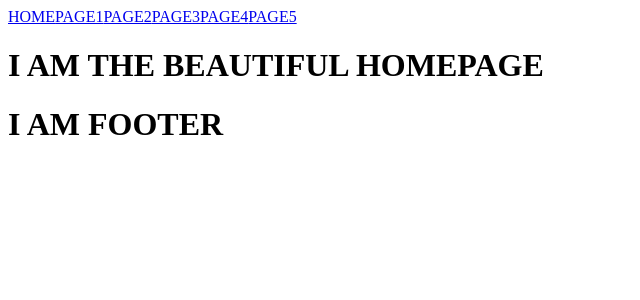
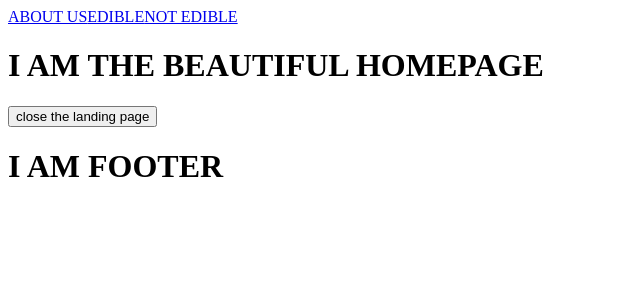
Before and after one commit to mancia08/plants, a React (Create React App) app: page / in a window 1280 px wide. Shown: the top 300 px of the page, without its empty margins (0-640 px from the left). Built offline with nearby package versions, Linux system fonts and the light colour scheme.

Commit message:
fixed router

```diff
--- a/src/App.js
+++ b/src/App.js
@@ -1,32 +1,20 @@
 import { Switch, Route } from "react-router-dom";
 
-import HomePage from "./components/home/HomePage";
-import PageOne from "./components/pageOne/PageOne";
+import Landing from "./components/landing/Landing";
 import PageTwo from "./components/pageTwo/PageTwo";
 import PageThree from "./components/pageThree/PageThree";
-import PageFour from "./components/pageFour/PageFour";
-import PageFive from "./components/pageFive/PageFive";
 
 const App = () => (
   /* NOTE. IF YOU WANT TO CHANGE THE LINK: CHANGE IT HERE AND INSIDE LINK IN NAVBAR.JS */
   <Switch>
     <Route exact path="/">
-      <HomePage />
+      <Landing />
     </Route>
-    <Route exact path="/page1">
-      <PageOne />
-    </Route>
-    <Route exact path="/page2">
+    <Route exact path="/edible">
       <PageTwo />
     </Route>
-    <Route exact path="/page3">
+    <Route exact path="/not-edible">
       <PageThree />
-    </Route>
-    <Route exact path="/page4">
-      <PageFour />
-    </Route>
-    <Route exact path="/page5">
-      <PageFive />
     </Route>
   </Switch>
 );
--- a/src/components/home/HomePage.js
+++ b/src/components/home/HomePage.js
@@ -1,10 +1,11 @@
 import Navbar from "./../navbar/Navbar";
 import Footer from "./../footer/Footer";
 
-const HomePage = () => (
+const HomePage = (props) => (
   <>
     <Navbar />
     <h1>I AM THE BEAUTIFUL HOMEPAGE</h1>
+    <button onClick={props.action}>close the landing page</button>
     <Footer />
   </>
 );
--- /dev/null
+++ b/src/components/landing/Landing.js
@@ -0,0 +1,19 @@
+import HomePage from "../home/HomePage"
+import PageOne from "../pageOne/PageOne"
+import React, { Component } from 'react';
+
+class Landing extends Component {
+    state = {isLandingOpen : true}
+
+    closeLanding = () => this.setState({isLandingOpen : false})
+
+    render() {
+        return (
+            <main>
+                {this.state.isLandingOpen ? <HomePage action={this.closeLanding}/> : <PageOne/>}
+            </main>
+        );
+    }
+}
+
+export default Landing;
--- a/src/components/navbar/Navbar.js
+++ b/src/components/navbar/Navbar.js
@@ -3,12 +3,9 @@ import { Link } from "react-router-dom";
 const Navbar = () => (
   /* IF YOU CHANGE THE LINK TO... REMEMBER TO CHANGE IT ON APP.JS ROUTE AS WELL. */
   <nav>
-    <Link to="/">HOME</Link>
-    <Link to="/page1">PAGE1</Link>
-    <Link to="/page2">PAGE2</Link>
-    <Link to="/page3">PAGE3</Link>
-    <Link to="/page4">PAGE4</Link>
-    <Link to="/page5">PAGE5</Link>
+    <Link to="/">ABOUT US</Link>
+    <Link to="/edible">EDIBLE</Link>
+    <Link to="/not-edible">NOT EDIBLE</Link>
   </nav>
 );
 
--- a/src/components/pageFive/PageFive.js
+++ /dev/null
@@ -1,12 +0,0 @@
-import Navbar from "./../navbar/Navbar";
-import Footer from "./../footer/Footer";
-
-const PageFive = () => (
-  <>
-    <Navbar />
-    <>MY CONTENT</>
-    <Footer />
-  </>
-);
-
-export default PageFive;
--- a/src/components/pageFour/PageFour.js
+++ /dev/null
@@ -1,12 +0,0 @@
-import Navbar from "./../navbar/Navbar";
-import Footer from "./../footer/Footer";
-
-const PageFour = () => (
-  <>
-    <Navbar />
-    <>MY CONTENT</>
-    <Footer />
-  </>
-);
-
-export default PageFour;
```
Also changed, not shown: 1 other file (tests, documents, lock files or other folders).
